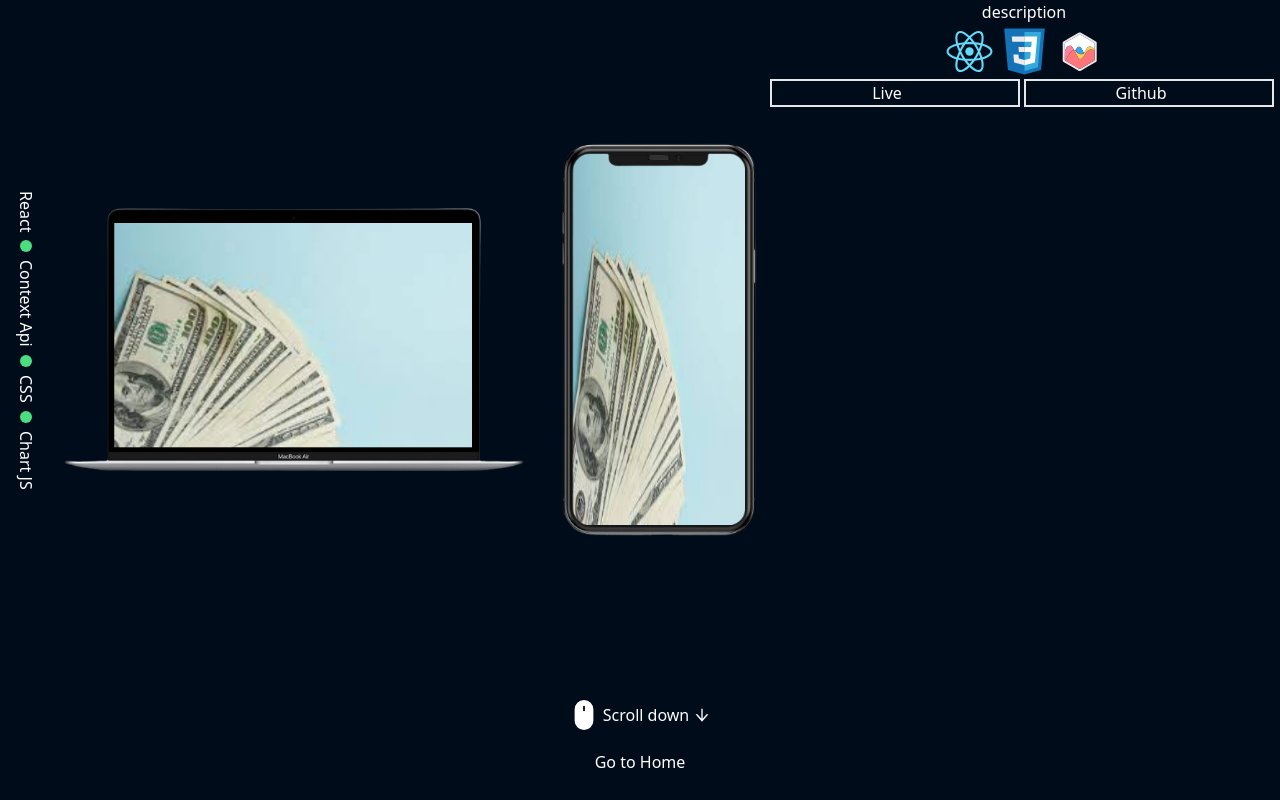
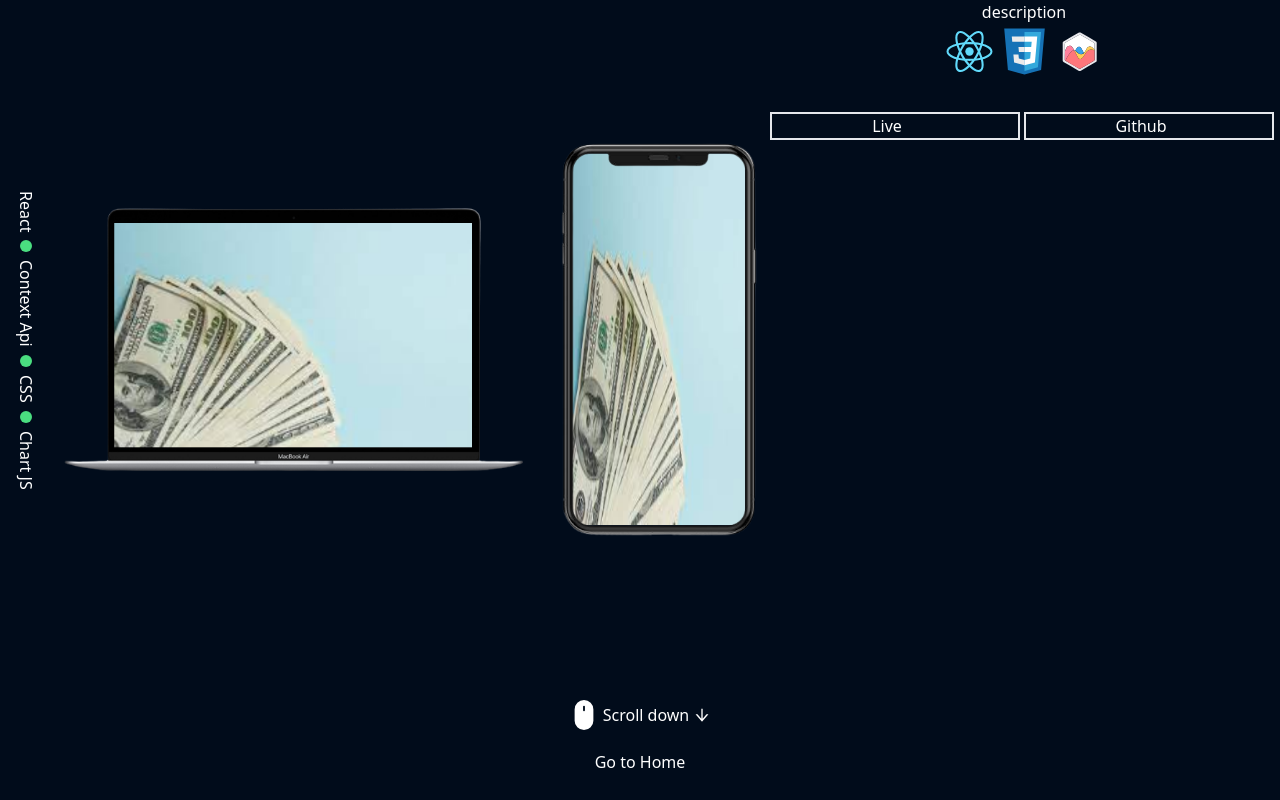
Before and after one commit to Anonymous-Chris/windowsportfolio, a React (Create React App) app: page /projects in a window 1280 px wide. Built offline with nearby package versions, Linux system fonts and the light colour scheme; what tw-elements would draw is missing.

Commit message:
feat: add ellipsis for longer text

```diff
--- a/src/components/Pages/About/Logo.js
+++ b/src/components/Pages/About/Logo.js
@@ -2,9 +2,11 @@ import React from "react"
 
 const Logo = (props) => {
     return (
-        <div className="group flex flex-col">
+        <div className="group flex min-h-[80px] flex-col">
             <img src={props.logo} alt="logo" className="cardIcon h-[55px] w-[55px] cursor-pointer p-1" />
-            {props.hover === "true" && <span className="hidden group-hover:block">{props.name}</span>}{" "}
+            {props.hover === "true" && (
+                <p className="textEllipsis hidden max-w-[56px] group-hover:block">{props.name}</p>
+            )}{" "}
         </div>
     )
 }
--- a/src/components/Pages/Projects/HorizontalIconsStack.js
+++ b/src/components/Pages/Projects/HorizontalIconsStack.js
@@ -44,7 +44,7 @@ const HorizontalIconsStack = ({ stackTextDesc }) => {
         }
     }
     return (
-        <div className="flex justify-center">
+        <div className="mb-2 flex justify-center">
             {stackTextDesc && stackTextDesc.length > 0 && stackTextDesc.map((item) => getIcons(item))}
         </div>
     )
--- a/src/index.css
+++ b/src/index.css
@@ -25,12 +25,19 @@
 }
 
 /* card icon in about page(Logo.js component) */
-.cardIcon:hover{
+.cardIcon:hover {
     filter: brightness(1.5);
 }
 
 /* writing text vertically */
-.verticalText{
+.verticalText {
     writing-mode: vertical-rl;
     margin-left: auto;
 }
+
+/* ellipsis for text */
+.textEllipsis {
+    overflow: hidden;
+    text-overflow: ellipsis;
+    white-space: nowrap;
+}
```
